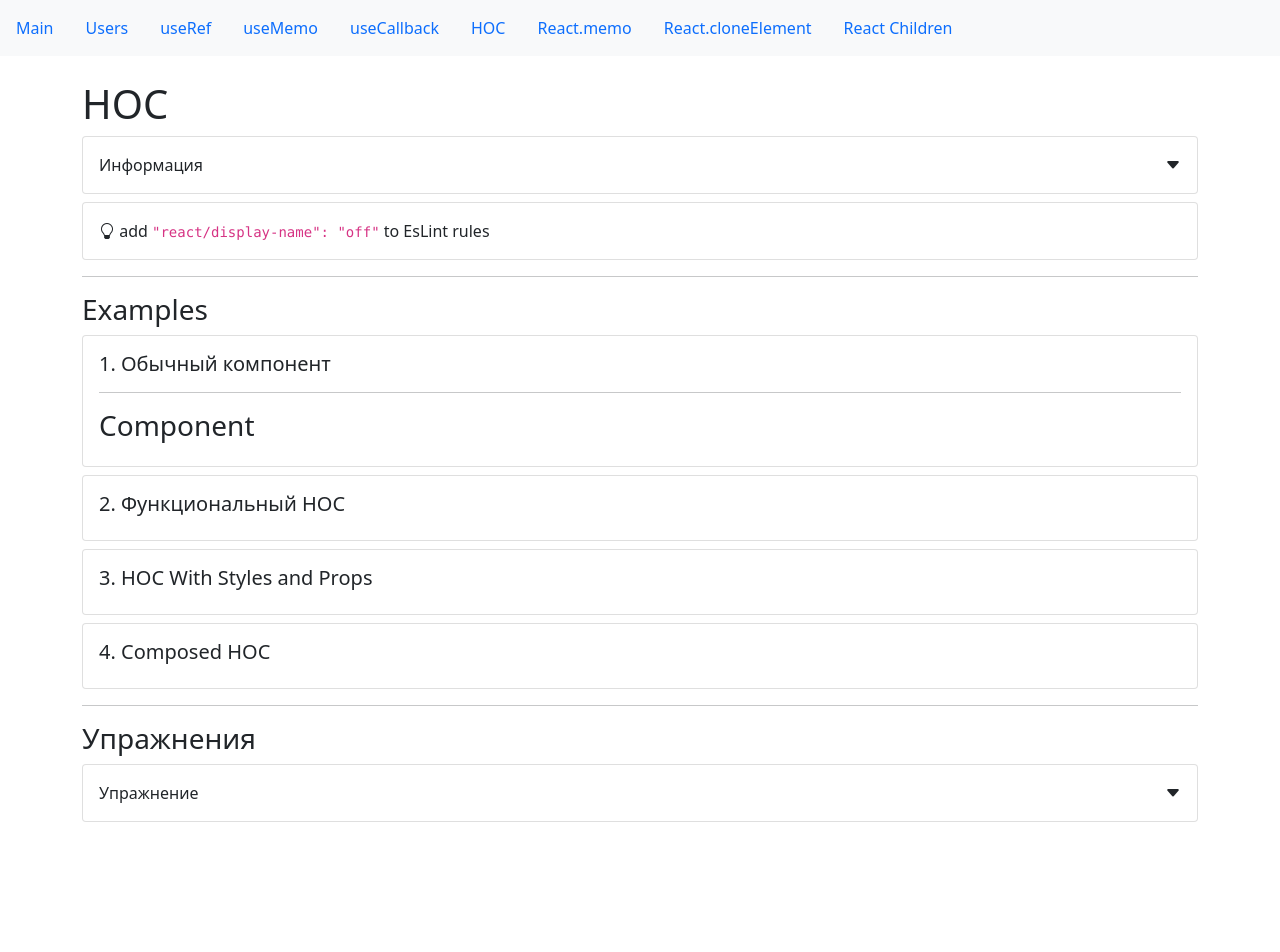
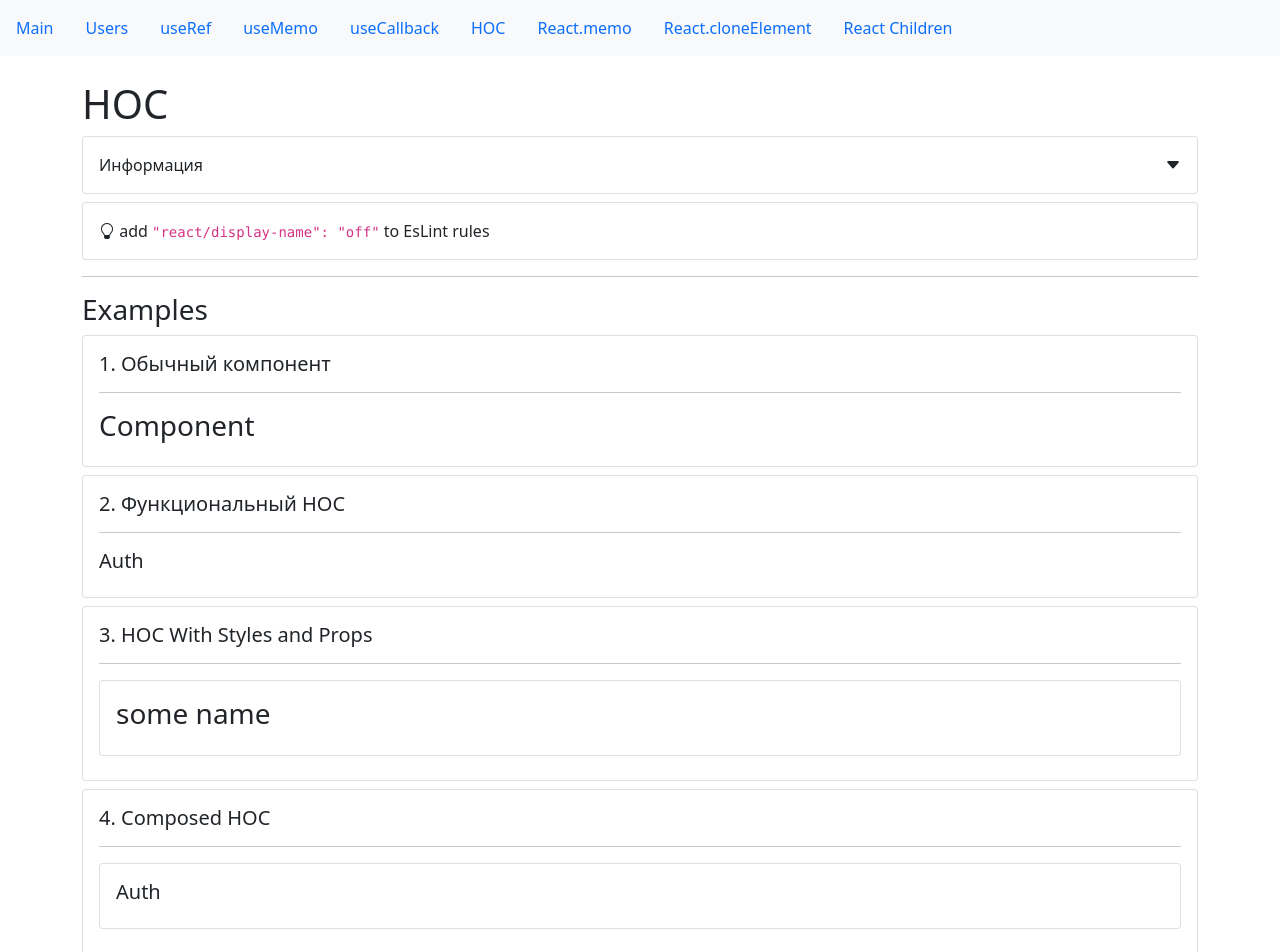
Before and after one commit to Dmitry27Zh/react-hooks, a React (Create React App) app: page /hoc in a window 1280 px wide. Shown: the top 952 px of the page. Before the commit the page ends 890 px from the top, so only its background shows below. Built offline with nearby package versions, Linux system fonts and the light colour scheme.

Commit message:
HOCExample

```diff
--- a/src/app/components/examples/hoc/hocExample.jsx
+++ b/src/app/components/examples/hoc/hocExample.jsx
@@ -4,7 +4,14 @@ import Component from "./someComponent";
 import CardWrapper from "../../common/Card";
 import SmallTitle from "../../common/typografy/smallTitle";
 import Divider from "../../common/divider";
+import withLogin from "./withLogin";
+import withPropsStyles from "./withPropsStyles";
+
 const HOCExample = () => {
+    const ComponentWithAuth = withLogin(Component);
+    const ComponentWithPropsStyles = withPropsStyles(Component);
+    const Composed = withPropsStyles(ComponentWithAuth);
+
     return (
         <>
             <CardWrapper>
@@ -14,12 +21,18 @@ const HOCExample = () => {
             </CardWrapper>
             <CardWrapper>
                 <SmallTitle>2. Функциональный HOC</SmallTitle>
+                <Divider />
+                <ComponentWithAuth />
             </CardWrapper>
             <CardWrapper>
                 <SmallTitle>3. HOC With Styles and Props</SmallTitle>
+                <Divider />
+                <ComponentWithPropsStyles />
             </CardWrapper>
             <CardWrapper>
                 <SmallTitle>4. Composed HOC</SmallTitle>
+                <Divider />
+                <Composed />
             </CardWrapper>
         </>
     );
--- /dev/null
+++ b/src/app/components/examples/hoc/withLogin.jsx
@@ -0,0 +1,19 @@
+import React from "react";
+import SmallTitle from "../../common/typografy/smallTitle";
+
+const withLogin = (Component) => {
+  const MyComponent = (props) => {
+  const isLogin = !!localStorage.getItem("auth");
+
+    if (isLogin) {
+      return <Component {...props}/>;
+    } else {
+      return <SmallTitle>Auth</SmallTitle>;
+    }
+  };
+  MyComponent.displayName = "My component";
+
+  return MyComponent;
+};
+
+export default withLogin;
--- /dev/null
+++ b/src/app/components/examples/hoc/withPropsStyles.jsx
@@ -0,0 +1,12 @@
+import React from "react";
+import CardWrapper from "../../common/Card";
+
+const withPropsStyles = (Component) => {
+  const SomeComponent = (props) => {
+    return <CardWrapper><Component {...props} name="some name"/></CardWrapper>;
+  };
+
+  return SomeComponent;
+};
+
+export default withPropsStyles;
```
